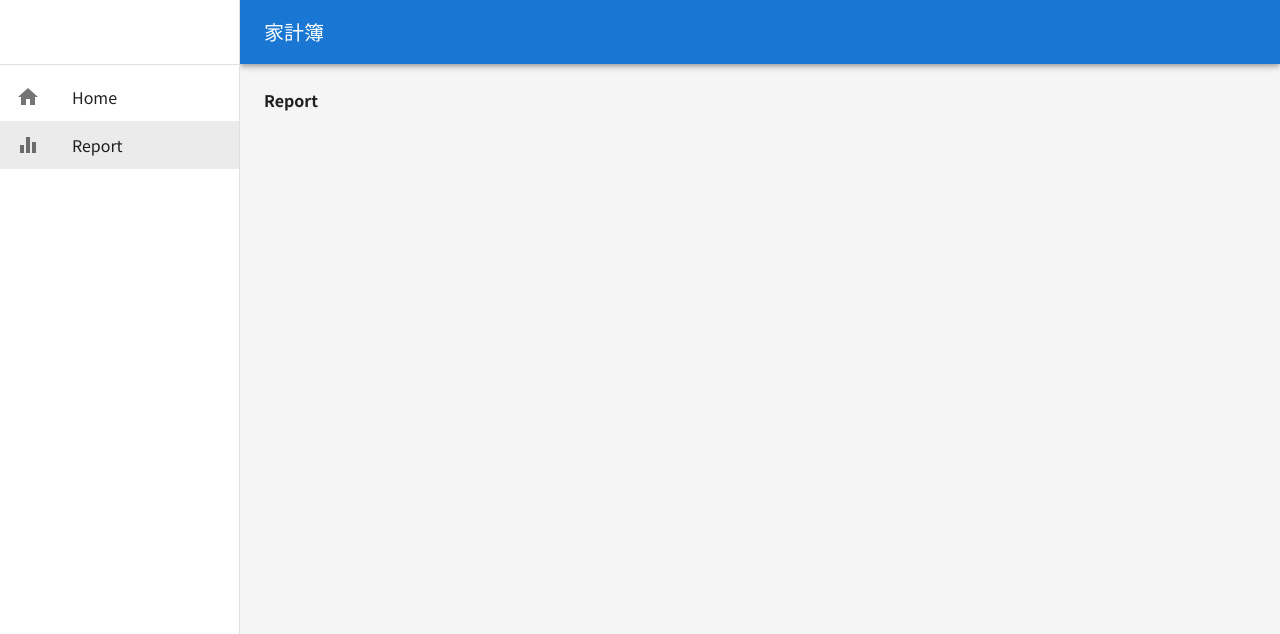
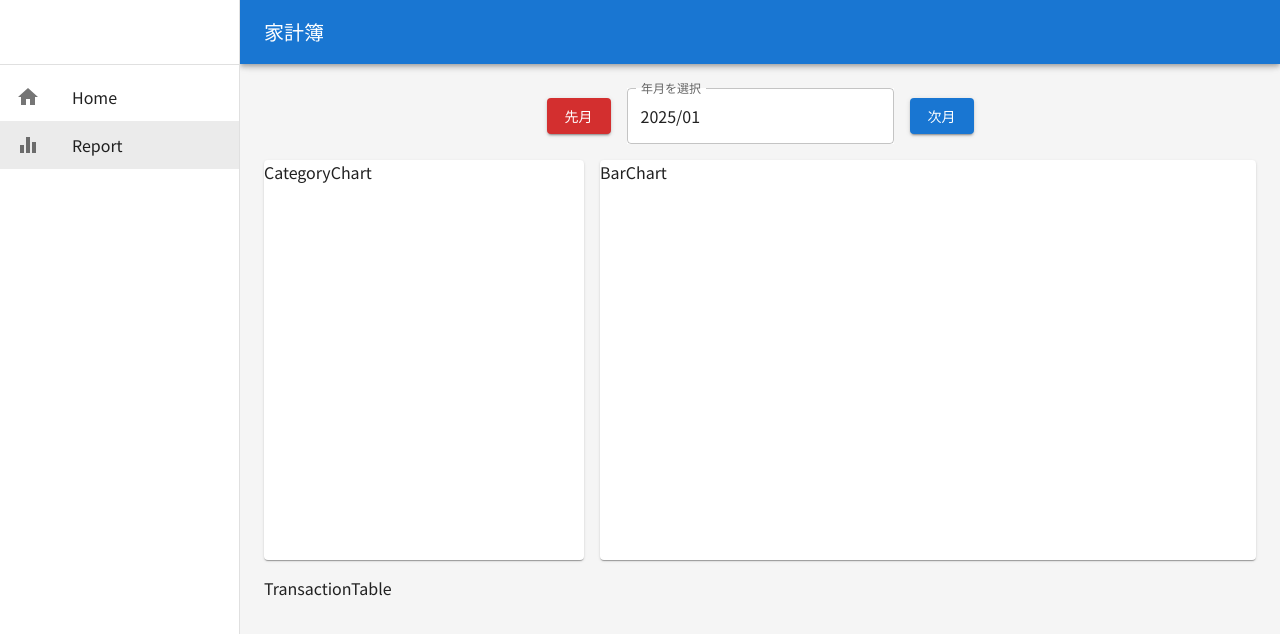
Before and after one commit to r-someya0618/react-household-app, a React (Vite) app: page /report in a window 1280 px wide. Shown: the top 634 px of the page. Built offline with nearby package versions, Linux system fonts and the light colour scheme; no server answers; the database is empty.

Commit message:
レポート画面レイアウト・datepicker実装

```diff
--- a/package.json
+++ b/package.json
@@ -19,7 +19,7 @@
     "@hookform/resolvers": "^4.1.0",
     "@mui/icons-material": "^5.15.1",
     "@mui/material": "^5.15.1",
-    "@mui/x-date-pickers": "^6.19.0",
+    "@mui/x-date-pickers": "^6.20.2",
     "date-fns": "^3.6.0",
     "firebase": "^11.1.0",
     "react": "^18.3.1",
--- a/src/App.tsx
+++ b/src/App.tsx
@@ -141,7 +141,15 @@
                 />
               }
             />
-            <Route path='/report' element={<Report />} />
+            <Route
+              path='/report'
+              element={
+                <Report
+                  currentMonth={currentMonth}
+                  setCurrentMonth={setCurrentMonth}
+                />
+              }
+            />
             <Route path='*' element={<NoMatch />} />
           </Route>
         </Routes>
--- /dev/null
+++ b/src/components/BarChart.tsx
@@ -0,0 +1,7 @@
+import React from 'react'
+
+const BarChart = () => {
+  return <div>BarChart</div>
+}
+
+export default BarChart
--- /dev/null
+++ b/src/components/CategoryChart.tsx
@@ -0,0 +1,7 @@
+import React from 'react'
+
+const CategoryChart = () => {
+  return <div>CategoryChart</div>
+}
+
+export default CategoryChart
--- /dev/null
+++ b/src/components/MonthSelector.tsx
@@ -0,0 +1,57 @@
+import { Box, Button } from '@mui/material'
+import { DatePicker, LocalizationProvider } from '@mui/x-date-pickers'
+import { AdapterDateFns } from '@mui/x-date-pickers/AdapterDateFnsV3'
+import { addMonths } from 'date-fns'
+import { ja } from 'date-fns/locale'
+
+interface MonthSelectorProps {
+  currentMonth: Date
+  setCurrentMonth: React.Dispatch<React.SetStateAction<Date>>
+}
+
+const MonthSelector = ({ currentMonth, setCurrentMonth }: MonthSelectorProps) => {
+  const handlePreviousMonth = () => {
+    const previousMonth = addMonths(currentMonth, -1)
+    setCurrentMonth(previousMonth)
+  }
+  const handleNextMonth = () => {
+    const nextMonth = addMonths(currentMonth, 1)
+    setCurrentMonth(nextMonth)
+  }
+  const handleDateChange = (newDate: Date | null) => {
+    if (newDate) {
+      setCurrentMonth(newDate)
+    }
+  }
+  return (
+    <LocalizationProvider
+      dateAdapter={AdapterDateFns}
+      adapterLocale={ja}
+      dateFormats={{ monthAndYear: 'yyyy年 MM月' }}
+    >
+      <Box sx={{ display: 'flex', justifyContent: 'center', alignItems: 'center' }}>
+        <Button color='error' variant='contained' onClick={handlePreviousMonth}>
+          先月
+        </Button>
+        <DatePicker
+          onChange={handleDateChange}
+          value={currentMonth}
+          label='年月を選択'
+          sx={{ mx: 2, background: 'white' }}
+          views={['year', 'month']}
+          format='yyyy/MM'
+          slotProps={{
+            toolbar: {
+              toolbarFormat: 'yyyy年MM月',
+            },
+          }}
+        />
+        <Button color='primary' variant='contained' onClick={handleNextMonth}>
+          次月
+        </Button>
+      </Box>
+    </LocalizationProvider>
+  )
+}
+
+export default MonthSelector
--- /dev/null
+++ b/src/components/TransactionTable.tsx
@@ -0,0 +1,7 @@
+import React from 'react'
+
+const TransactionTable = () => {
+  return <div>TransactionTable</div>
+}
+
+export default TransactionTable
--- a/src/pages/Report.tsx
+++ b/src/pages/Report.tsx
@@ -1,7 +1,43 @@
-import { Box } from '@mui/material'
+import { Grid, Paper } from '@mui/material'
+import MonthSelector from '../components/MonthSelector'
+import CategoryChart from '../components/CategoryChart'
+import BarChart from '../components/BarChart'
+import TransactionTable from '../components/TransactionTable'
 
-const Report = () => {
-  return <Box fontWeight='fontWeightBold'>Report</Box>
+interface ReportPops {
+  currentMonth: Date
+  setCurrentMonth: React.Dispatch<React.SetStateAction<Date>>
+}
+
+const Report = ({ currentMonth, setCurrentMonth }: ReportPops) => {
+  const commonPaperStyle = {
+    height: { xs: 'auto', md: '400px' },
+    display: 'flex',
+    flexDirection: 'column',
+  }
+  return (
+    <Grid container spacing={2}>
+      <Grid item xs={12}>
+        <MonthSelector
+          currentMonth={currentMonth}
+          setCurrentMonth={setCurrentMonth}
+        />
+      </Grid>
+      <Grid item xs={12} md={4}>
+        <Paper sx={commonPaperStyle}>
+          <CategoryChart />
+        </Paper>
+      </Grid>
+      <Grid item xs={12} md={8}>
+        <Paper sx={commonPaperStyle}>
+          <BarChart />
+        </Paper>
+      </Grid>
+      <Grid item xs={12}>
+        <TransactionTable />
+      </Grid>
+    </Grid>
+  )
 }
 
 export default Report
```
Also changed, not shown: 1 other file (tests, documents, lock files or other folders).
